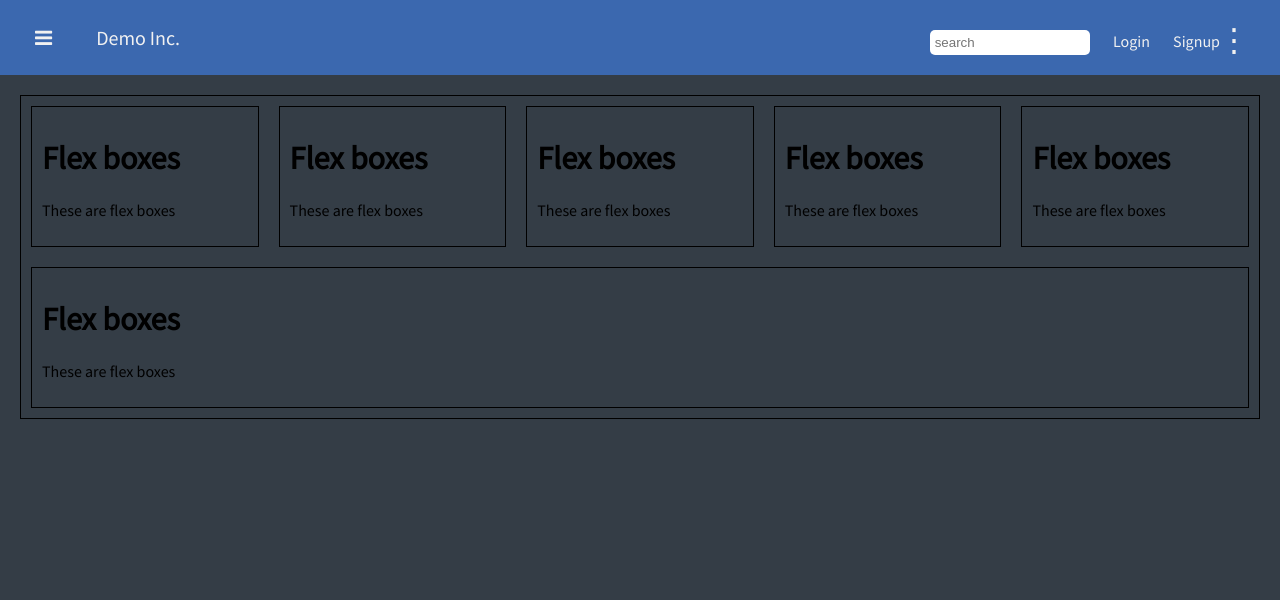
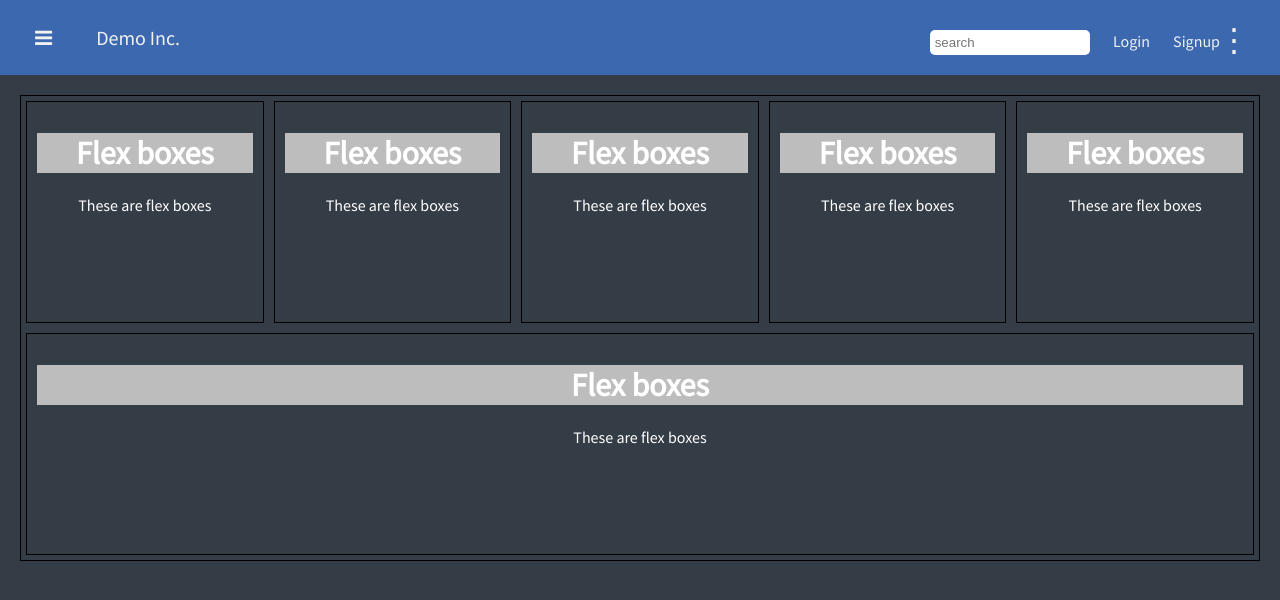
Before and after one commit to pradeep13794/Learning-AngularJs, a website: page index.html in a window 1280 px wide. Drawn offline with nearby package versions, Linux system fonts and the light colour scheme; some packages are replaced by stand-ins of ours; some icons are missing.

Commit message:
Signed-off-by: pradeep13794 <pradeep13794@gmail.com>

```diff
--- a/app.css
+++ b/app.css
@@ -127,7 +127,13 @@ div.options{
 }
 .box{
   flex: 1 200px;
-  margin: 10px;
+  margin:5px;
   padding:10px;
   border: 1px solid #000;
+  text-align: center;
+  height: 200px;
+  color: #fff;
 }
+h1{
+  background-color: #bdbdbd;
+}
--- a/index.html
+++ b/index.html
@@ -72,7 +72,7 @@
           <h1>Flex boxes</h1>
           <p>These are flex boxes</p>
         </div>
-        <div class="box">
+        <div class="box space">
           <h1>Flex boxes</h1>
           <p>These are flex boxes</p>
         </div>
```
